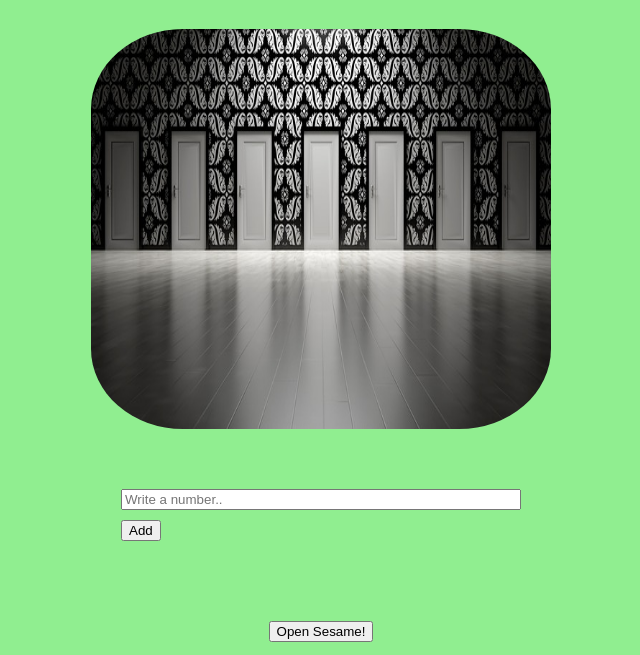
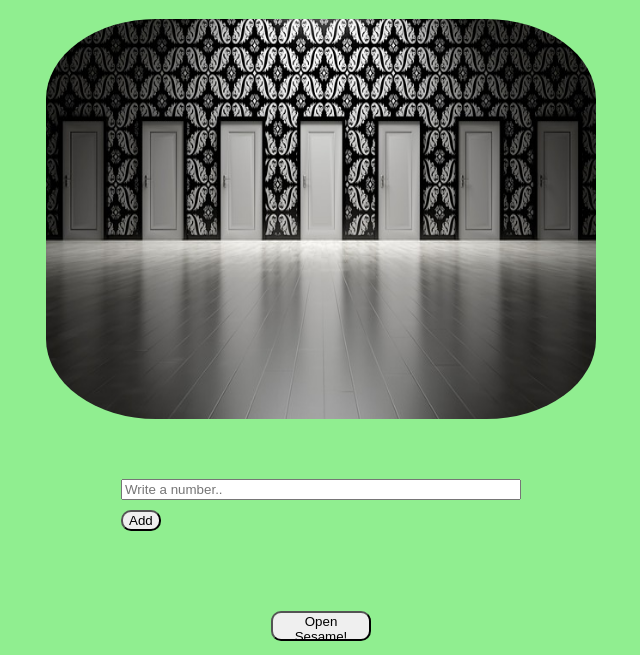
Before and after one commit to jennyjacobsson/help-me-chooose, a plain HTML site: page index.html in a window 1280 px wide. Shown: the part 145-800 px from the top of the page, without its empty margins (319-959 px from the left). Drawn offline with nearby package versions, Linux system fonts and the light colour scheme.

Commit message:
update css buttons

```diff
--- a/main.css
+++ b/main.css
@@ -3,7 +3,7 @@ body {
 	flex-direction: column;
 	justify-content: center;
 	align-items: center;
-	margin-top: 50px;
+	margin-top: 40px;
 	background-color: lightgreen;
 }
 
@@ -17,7 +17,7 @@ h1 {
 .image {
 	margin-top: 50px;
 	border-radius: 20%;
-	width: 460px;
+	width: 550px;
 	height: 400px;
 }
 
@@ -38,12 +38,19 @@ input {
 
 .addOption {
 	margin-top: 10px;
+	border-radius: 10px;
 }
 
 .resultSection {
-	height: 300px;
+	height: 200px;
 	display: flex;
 	justify-content: center;
 	align-items: center;
 	font-size: 70px;
 }
+
+.submit {
+	width: 100px;
+	height: 30px;
+	border-radius: 10px;
+}
```
